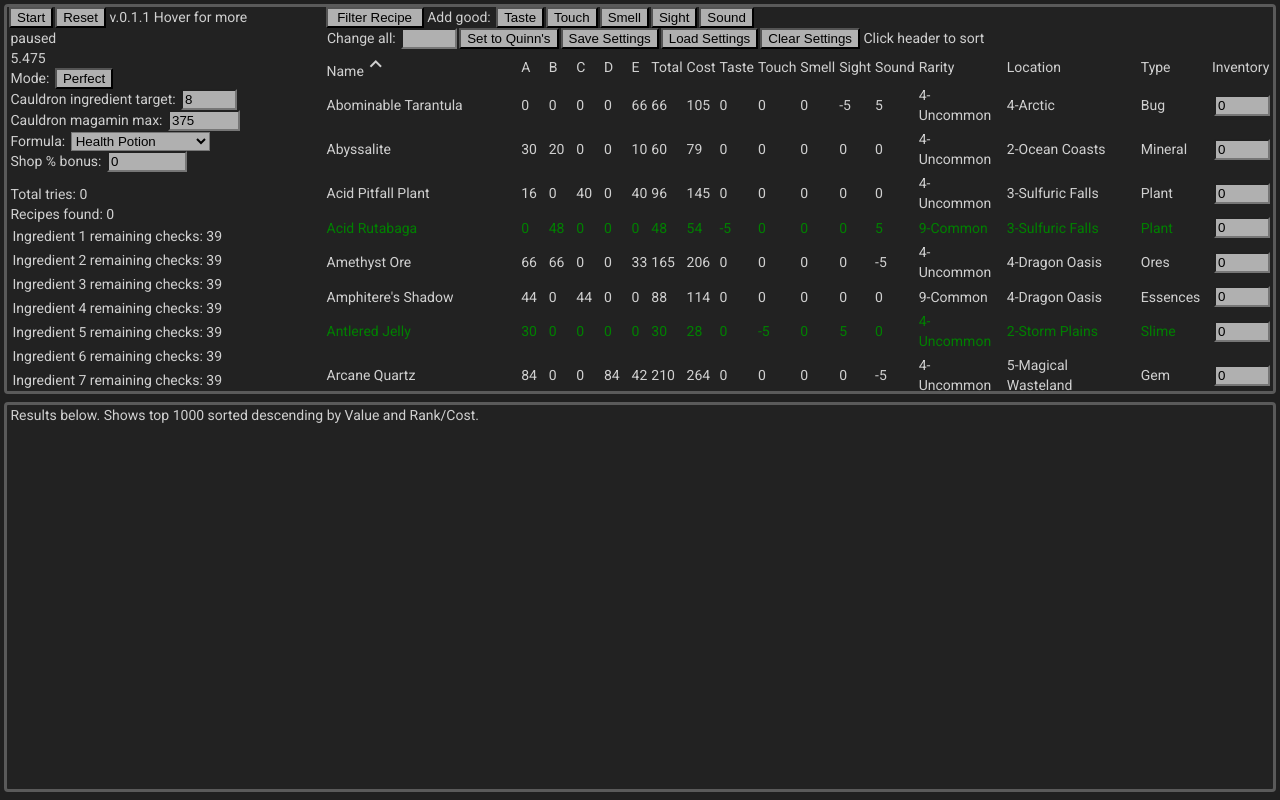
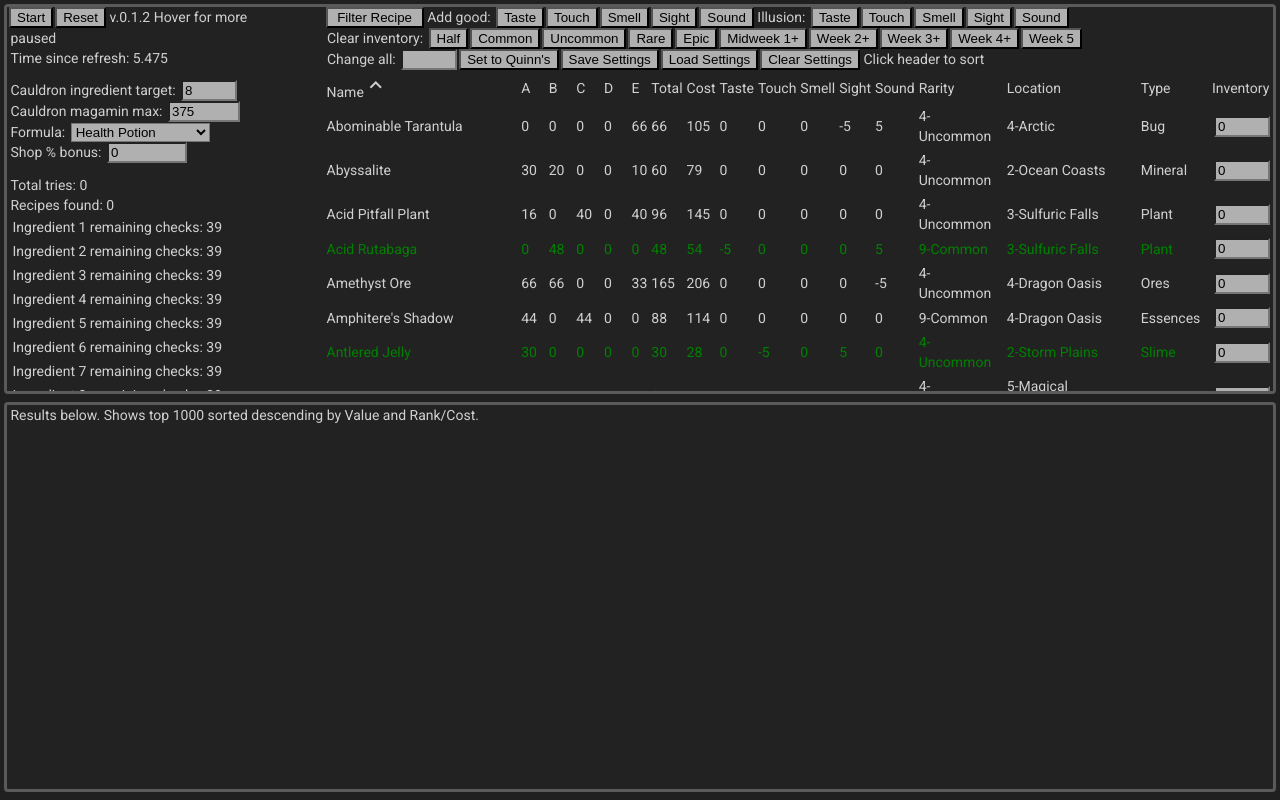
Before and after one commit to SimDing/PotionomicsRecipeOptimizer, an Angular app: page / in a window 1280 px wide. Built offline with nearby package versions, Linux system fonts and the light colour scheme.

Commit message:
Added illusions and inventory deletes.

```diff
--- a/src/app/app.component.html
+++ b/src/app/app.component.html
@@ -5,18 +5,21 @@
             <button *ngIf="!mainLoopService.started" (click)="resetClick()">Reset</button>
             <button *ngIf="mainLoopService.started" (click)="startClick()">Pause</button>
             <span [matTooltipShowDelay]="500"
-                matTooltip="Added better sorting, traits and value. And some fixes. I only did this for fun and for my own use, sharing it was an afterthought so don't expect clean updates.">
-                v.0.1.1 Hover for more</span>
+                matTooltip="Added better sorting, traits and value. And illusions. I only did this for fun and for my own use, sharing it was an afterthought so don't expect clean updates.">
+                v.0.1.2 Hover for more</span>
             <div *ngIf="!mainLoopService.started"> paused</div>
-            <div> {{(mainLoopService.currentTime - mainLoopService.refreshTime) / 1000}}</div>
-            Mode: <button (click)="modeClick()">{{combinationService.superMode ? "Super" : "Perfect"}}</button>
+            <div [matTooltipShowDelay]="500" matTooltip="If this pauses then the simulation is frozen. Stuttering is normal while running."> Time since refresh: {{(mainLoopService.currentTime - mainLoopService.refreshTime) / 1000}}</div>
+            <p></p>
+            <!-- Deprecated, but keeping here for possible reference Mode: <button (click)="modeClick()">{{combinationService.superMode ? "Super" : "Perfect"}}</button> -->
             <div> Cauldron ingredient target: <input type="number" min="0" max="20" value="{{combinationService.ingredCount}}" (change)="ingredCountChange($event)"></div>
             <div> Cauldron magamin {{combinationService.superMode ? "target: " : "max: "}}<input type="number" min="0" max="2000" value="{{combinationService.target}}" (change)="targetChange($event)"></div>
             Formula: <select (change)="percUpdate($event)">
                 <option *ngFor="let formula of ingredientsService.formulas" value="{{formula.type}}"
                 [selected]="formula.type === ingredientsService.selectedFormula">{{formula.name}}</option>
             </select>
-            <div> Shop % bonus: <input type="number" min="0" max="10000" value="{{combinationService.shopBonus}}" (change)="bonusChange($event)"></div>
+            <div [matTooltipShowDelay]="200" matTooltip="Include an average barter increase and shelf increase">
+                Shop % bonus: <input type="number" min="0" max="10000" value="{{combinationService.shopBonus}}" (change)="bonusChange($event)">
+            </div>
             <p></p>
             <div> Total tries: {{combinationService.totalCount}}</div>
             <div> Recipes found: {{combinationService.hitCount}}</div>
@@ -30,11 +33,31 @@
                 Filter Recipe
                 </button>
                 Add good:
-                <button (click)="setTrait(combinationService.senses.Taste)" class="{{combinationService.traits[combinationService.senses.Taste] == true ? 'filtered' : ''}}">Taste</button>
-                <button (click)="setTrait(combinationService.senses.Touch)" class="{{combinationService.traits[combinationService.senses.Touch] == true ? 'filtered' : ''}}">Touch</button>
-                <button (click)="setTrait(combinationService.senses.Smell)" class="{{combinationService.traits[combinationService.senses.Smell] == true ? 'filtered' : ''}}">Smell</button>
-                <button (click)="setTrait(combinationService.senses.Sight)" class="{{combinationService.traits[combinationService.senses.Sight] == true ? 'filtered' : ''}}">Sight</button>
-                <button (click)="setTrait(combinationService.senses.Sound)" class="{{combinationService.traits[combinationService.senses.Sound] == true ? 'filtered' : ''}}">Sound</button>
+                <button (click)="setTrait(combinationService.senses.Taste)" class="{{combinationService.traits[combinationService.senses.Taste] ? 'filtered' : ''}}">Taste</button>
+                <button (click)="setTrait(combinationService.senses.Touch)" class="{{combinationService.traits[combinationService.senses.Touch] ? 'filtered' : ''}}">Touch</button>
+                <button (click)="setTrait(combinationService.senses.Smell)" class="{{combinationService.traits[combinationService.senses.Smell] ? 'filtered' : ''}}">Smell</button>
+                <button (click)="setTrait(combinationService.senses.Sight)" class="{{combinationService.traits[combinationService.senses.Sight] ? 'filtered' : ''}}">Sight</button>
+                <button (click)="setTrait(combinationService.senses.Sound)" class="{{combinationService.traits[combinationService.senses.Sound] ? 'filtered' : ''}}">Sound</button>
+                <span [matTooltipShowDelay]="200" matTooltip="Note that illusions don't count for orders."> Illusion:
+                <button (click)="setIllusion(combinationService.senses.Taste)" class="{{combinationService.illusion == combinationService.senses.Taste ? 'filtered' : ''}}">Taste</button>
+                <button (click)="setIllusion(combinationService.senses.Touch)" class="{{combinationService.illusion == combinationService.senses.Touch ? 'filtered' : ''}}">Touch</button>
+                <button (click)="setIllusion(combinationService.senses.Smell)" class="{{combinationService.illusion == combinationService.senses.Smell ? 'filtered' : ''}}">Smell</button>
+                <button (click)="setIllusion(combinationService.senses.Sight)" class="{{combinationService.illusion == combinationService.senses.Sight ? 'filtered' : ''}}">Sight</button>
+                <button (click)="setIllusion(combinationService.senses.Sound)" class="{{combinationService.illusion == combinationService.senses.Sound ? 'filtered' : ''}}">Sound</button>
+                </span>
+            </div>
+            <div>
+                Clear inventory:
+                <button (click)="halveInventory()">Half</button>
+                <button (click)="selectRarityChange('9-Common')">Common</button>
+                <button (click)="selectRarityChange('4-Uncommon')">Uncommon</button>
+                <button (click)="selectRarityChange('2-Rare')">Rare</button>
+                <button (click)="selectRarityChange('1-Epic')">Epic</button>
+                <button (click)="selectWeekChange(1)">Midweek 1+</button>
+                <button (click)="selectWeekChange(2)">Week 2+</button>
+                <button (click)="selectWeekChange(3)">Week 3+</button>
+                <button (click)="selectWeekChange(4)">Week 4+</button>
+                <button (click)="selectWeekChange(5)">Week 5</button>
             </div>
             Change all: <input type="number" min="0" max="20" (change)="allAvailChange($event)">
             <button (click)="setToQuinns()">Set to Quinn's</button>
--- a/src/app/app.component.ts
+++ b/src/app/app.component.ts
@@ -1,9 +1,10 @@
 import { Component, OnInit } from '@angular/core';
-import { IngredientsService } from './ingredients.service';
+import { IngredientsService, Rarity } from './ingredients.service';
 import { CombinationService } from './combination.service';
 import { MainLoopService } from './main-loop-service';
 
-
+type Location = '0-Enchanted Forest' | '1-Bone Wastes' | '1-Mushroom Mire' | '2-Ocean Coasts' | '2-Shadow Steppe' | '2-Storm Plains' | '3-Crystalline Forest' |
+  '3-Ice Craggs' | '3-Sulfuric Falls' | '4-Arctic' | '4-Crater' | '4-Dragon Oasis' | '5-Magical Wasteland';
 
 @Component({
   selector: 'app-root',
@@ -33,7 +34,7 @@ export class AppComponent implements OnInit {
     return str;
   }
 
-  setToQuinns(){
+  setToQuinns() {
     for (const ingredient of this.ingredientsService.ingredients) {
       ingredient.Avail = ingredient.Rarity == '9-Common' ? 10 : ingredient.Rarity == '4-Uncommon' ? 4 : ingredient.Rarity == '2-Rare' ? 2 : 1;
     }
@@ -56,6 +57,26 @@ export class AppComponent implements OnInit {
     this.combinationService.updateFormula();
   }
 
+  halveInventory() {
+    for (let i = 0; i < this.ingredientsService.ingredients.length; i++) {
+      this.ingredientsService.ingredients[i].Avail = Math.floor(this.ingredientsService.ingredients[i].Avail / 2);
+    }
+  }
+
+  selectRarityChange(str: Rarity) {
+    for (let i = 0; i < this.ingredientsService.ingredients.length; i++) {
+      if (this.ingredientsService.ingredients[i].Rarity == str)
+        this.ingredientsService.ingredients[i].Avail = 0;
+    }
+  }
+
+  selectWeekChange(week: number) {
+    for (let i = 0; i < this.ingredientsService.ingredients.length; i++) {
+      if (parseInt(this.ingredientsService.ingredients[i].Location[0]) >= week)
+        this.ingredientsService.ingredients[i].Avail = 0;
+    }
+  }
+
   ingredCountChange(event: Event) {
     if (!(event.target instanceof HTMLInputElement)) return;
     const numCheck = Math.max(Math.min(event.target.valueAsNumber, 20), 0);
@@ -70,7 +91,7 @@ export class AppComponent implements OnInit {
     this.resetClick();
   }
 
-  bonusChange(event: Event){
+  bonusChange(event: Event) {
     if (!(event.target instanceof HTMLInputElement)) return;
     const numCheck = Math.max(Math.min(event.target.valueAsNumber, 10000), 0);
     this.combinationService.shopBonus = numCheck;
@@ -81,9 +102,13 @@ export class AppComponent implements OnInit {
     this.combinationService.filter = !this.combinationService.filter;
   }
 
-  setTrait(sense:number){
+  setTrait(sense: number) {
     this.combinationService.traits[sense] = !this.combinationService.traits[sense];
     this.combinationService.updateFormula();
+  }
+
+  setIllusion(sense: number) {
+    this.combinationService.illusion = this.combinationService.illusion == sense ? 0 : sense;
   }
 
   modeClick() {
--- a/src/app/combination.service.ts
+++ b/src/app/combination.service.ts
@@ -46,6 +46,7 @@ export enum SortCategory {
 }
 
 enum Senses {
+  None,
   Taste,
   Touch,
   Smell,
@@ -99,6 +100,7 @@ export class CombinationService {
   filter = false;
   traits = [false,false,false,false,false]
   senses = Senses;
+  illusion = 0;
 
   private percA = 50 / 100;
   private percB = 50 / 100;
@@ -679,6 +681,17 @@ export class CombinationService {
 
     if (this.comboIndex >= this.ingredCount - 1) {
       this.indexer[this.comboIndex].index--;
+      if (this.illusion == Senses.Taste){
+        this.recipeList[this.recipeList.length - 1].Taste = 5;
+      } else if (this.illusion == Senses.Touch){
+        this.recipeList[this.recipeList.length - 1].Touch = 5;
+      } else if (this.illusion == Senses.Smell){
+        this.recipeList[this.recipeList.length - 1].Smell = 5;
+      } else if (this.illusion == Senses.Sight){
+        this.recipeList[this.recipeList.length - 1].Sight = 5;
+      } else if (this.illusion == Senses.Sound){
+        this.recipeList[this.recipeList.length - 1].Sound = 5;
+      }
       if (this.recipeList[this.recipeList.length - 1].Total > this.target ||
         (this.recipeList[this.recipeList.length - 1].Taste <= 0 && this.traits[Senses.Taste]) ||
         (this.recipeList[this.recipeList.length - 1].Touch <= 0 && this.traits[Senses.Touch]) ||
--- a/src/app/ingredients.service.ts
+++ b/src/app/ingredients.service.ts
@@ -1,5 +1,7 @@
 import { Injectable } from '@angular/core';
 import { Repo } from './Ingredient-Repo';
+
+export type Rarity = '9-Common' | '4-Uncommon' | '2-Rare' | '1-Epic';
 
 export enum FormulaType {
   HealthPotion,
```
